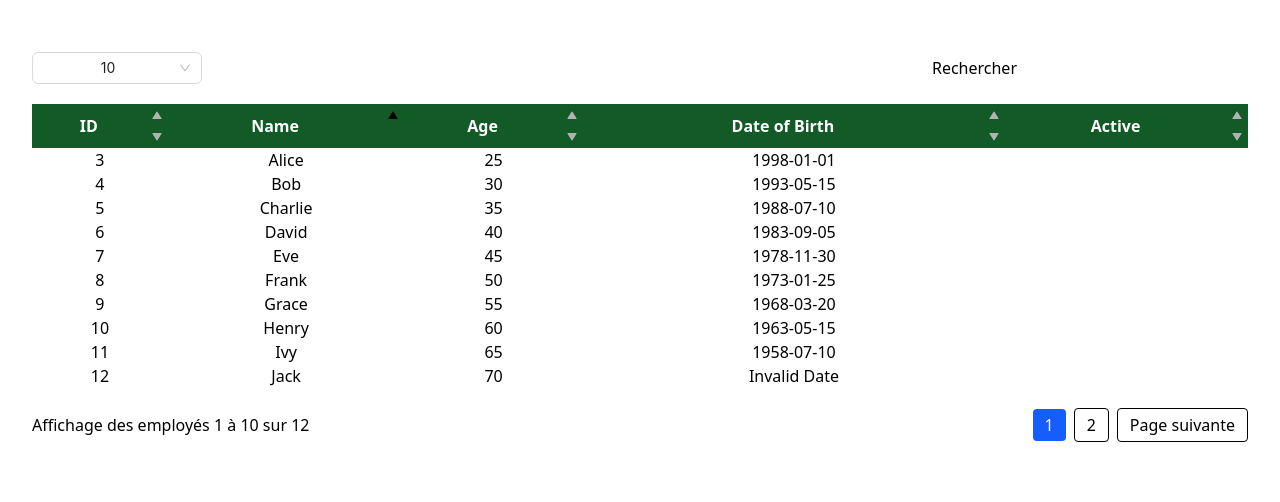
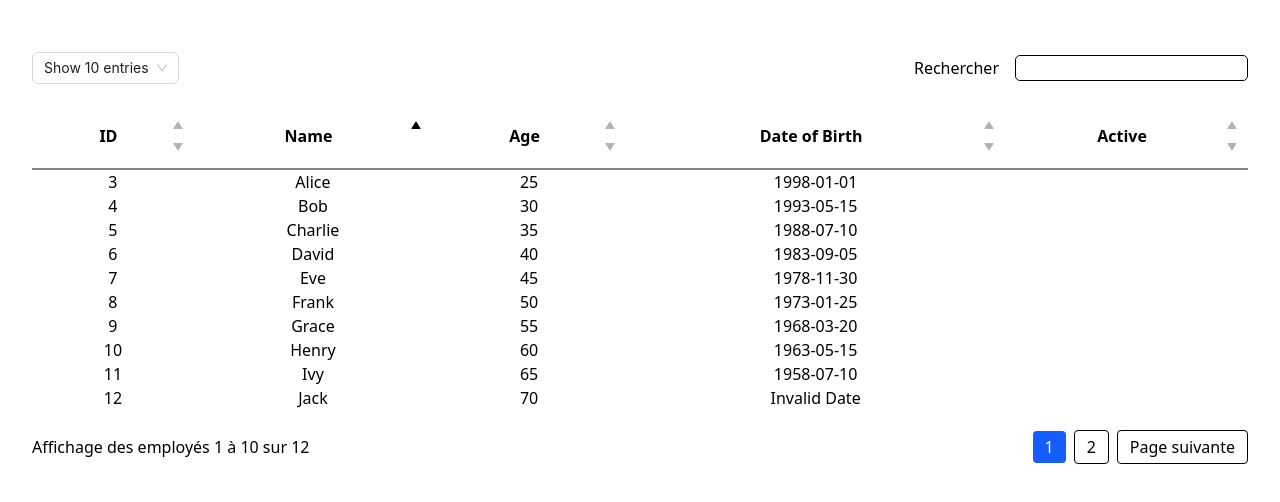
Before and after one commit to zarakeye/react-ts-tab-lib, a React (Vite) app: page / in a window 1280 px wide. Shown: the top 502 px of the page. Built offline with nearby package versions, Linux system fonts and the light colour scheme.

Commit message:
Color by default on hover column header

```diff
--- a/src/App.tsx
+++ b/src/App.tsx
@@ -143,7 +143,7 @@ function App() {
           order: 'asc'
         }
       }
-      globalColumnsClassname='bg-[#105924]/90 hover:bg-[#105924]/60 text-white  overflow-hidden text-ellipsis max-w-xs'
+      // globalColumnsClassname='bg-gray/0 hover:bg-gray/30 overflow-hidden text-ellipsis max-w-xs'
       textContent={{
         searchLabel: 'Rechercher',
         entriesLabel_showReplace: 'Affiche ',
--- a/src/components/Table/Table.tsx
+++ b/src/components/Table/Table.tsx
@@ -23,11 +23,7 @@ export type Column<T> = {
   displayName?: string;
   type: DataType;
   renderer?: (value: T[keyof T]) => ReactNode;
-  specificColumnclassName?: string;
-}
-
-type CSSInlineType = {
-  [key: string]: string
+  specificColumnClassname?: string;
 }
 
 export type TableProps<T> = {
@@ -36,12 +32,11 @@ export type TableProps<T> = {
   onRowHover?: (row: T | null) => void;
   onRowClick?: (row: T | null) => void;
   componentGlobalClassname?: string;
-  sampleLengthSelectorClassname?: string;
   sampleLengthOptionClassname?: string;
   sampleLabelPrefix?: string;
   sampleLabelSuffix?: string;
   sampleOptionsClassname?: string;
-  sampleSelectStyle?: CSSInlineType | null;
+  customSelect?: string;
   searchLabelClassname?: string;
   searchInputClassname?: string;
   tableClassname?: string;
@@ -72,16 +67,16 @@ function Table <T extends Record<string, any>>({
   rows = [],
   onRowHover,
   onRowClick,
-  componentGlobalClassname = '',
-  sampleLabelPrefix = '',
-  sampleLabelSuffix = '',
-  sampleOptionsClassname = '',
-  sampleSelectStyle = null,
-  searchLabelClassname = '',
-  searchInputClassname = '',
-  sampleInfoClassname = '',
-  tableClassname = '',
-  globalColumnsClassname = '',
+  componentGlobalClassname,
+  sampleLabelPrefix = 'Show ',
+  sampleLabelSuffix = ' entries',
+  sampleOptionsClassname,
+  customSelect,
+  searchLabelClassname,
+  searchInputClassname,
+  sampleInfoClassname,
+  tableClassname,
+  globalColumnsClassname,
   sortButtonClassname = { style: '', color: ''},
   activeSortButtonClassname = { style: '', color: ''},
   rowsClassname = '',
@@ -293,7 +288,7 @@ function Table <T extends Record<string, any>>({
   );
 
   const sampleLengthOptions = numberOfDisplayedRows.map((option) => (
-    { value: option, label: <span className={sampleOptionsClassname}>{sampleLabelPrefix ?? 'Show'} {option} {sampleLabelSuffix ?? 'entries'}</span> }
+    { value: option, label: <span className={sampleOptionsClassname}> {`${sampleLabelPrefix ?? 'Show '} ${option} ${sampleLabelSuffix ?? ' entries'}`} </span> }
   ))
 
   return (
@@ -301,8 +296,9 @@ function Table <T extends Record<string, any>>({
       <div className='flex flex-col lg:flex-row items-center justify-between my-5 gap-y-3.5'>
         <div>
           <Select
-            defaultValue={numberOfDisplayedRows[0].toString()}
-            style={sampleSelectStyle ?? { width: 170 }}
+            defaultValue={`Show ${numberOfDisplayedRows[0]} entries`}
+            className={customSelect}
+            // style={sampleSelectStyle ?? { width: 170 }}
             onChange={handleDisplayedEntriesChange}
             options={sampleLengthOptions}
           />
@@ -319,23 +315,24 @@ function Table <T extends Record<string, any>>({
 
       <table className={`w-full ${tableClassname ?? ''}`} role='table'>
         <thead>
-          <tr className={globalColumnsClassname} role='row'>
+          <tr role='row'>
             {columns.map((key, index) => (
               <th
                 key={index}
                 role='columnheader'
-                className={`${globalColumnsClassname ?? 'pl-[18px] pr-[5px] py-[10px] border-b-2 border-b-gray'} ${key.specificColumnclassName ?? ''}`}
+                // className={`${key.specificColumnClassname ?? ''} ${globalColumnsClassname ? globalColumnsClassname : 'pl-[18px] pr-[5px] py-[10px] border-b-2 border-b-gray bg-gray/0 hover:bg-gray/40 '}`}
+
                 ref={columnHeaderRef}
               >
                 <div
-                  className='flex justify-between items-center gap-2.5'
+                  className={`flex justify-between items-center gap-2.5`}
                   onClick={e => handleOrder(e, key.property)}
                 >
-                  <div className='flex items-center w-[100%]'>
+                  <div className={`flex items-center w-[100%] ${key.specificColumnClassname ?? ''} ${globalColumnsClassname ? globalColumnsClassname : 'pl-[18px] pr-[5px] py-[10px] border-b-2 border-b-[#878787]'}  ${globalColumnsClassname ? '' : 'bg-gray/0 hover:bg-[#878787]'}`}>
                     <div className='flex-1 text-center overflow-hidden'>
                       <p
                         ref={columnNameRef}
-                        className='cursor-pointer'
+                        className='whitespace-nowrap cursor-pointer'
                       >
                         {key.displayName ? key.displayName : String(key.property)}
                       </p>
@@ -345,7 +342,7 @@ function Table <T extends Record<string, any>>({
                         ref={ascFilteringButtonRef}
                         className={`w-[12px] h-[12px] transition duration-500 m-[5px]`}
                       >
-                        <svg className={activeOrder?.property === key.property && activeOrder?.order !== 'asc' ? 'hidden' : ''} xmlns="http://www.w3.org/2000/svg" width="12px" height="12px" viewBox="0 -960 960 960" fill={activeOrder?.property === key.property ? activeOrder?.order === 'asc' ? (activeSortButtonClassname.color ?? '#000') : (sortButtonClassname.color ?? '') : '#b3b2b2'} >
+                        <svg className={activeOrder?.property === key.property && activeOrder?.order !== 'asc' ? 'hidden' : ''} xmlns="http://www.w3.org/2000/svg" width="12px" height="12px" viewBox="0 -960 960 960" fill={activeOrder?.property === key.property ? activeOrder?.order === 'asc' ? (activeSortButtonClassname.color ?? '#000') :  '' : '#b3b2b2'} >
                           <path d="M152-160q-23 0-35-20.5t1-40.5l328-525q12-19 34-19t34 19l328 525q13 20 1 40.5T808-160H152Z"/>
                         </svg>
                       </div>
@@ -366,7 +363,7 @@ function Table <T extends Record<string, any>>({
             ))}
           </tr>
         </thead>
-        <tbody className='pb-2.5 overflow-y-auto'>
+        <tbody className='pb-2.5 overflow-y-auto border-b-[#878787]'>
           {displayedSample.length > 0
             ? displayedSample.map((row: T, rowIndex: number): ReactNode => (
               <tr
@@ -396,9 +393,13 @@ function Table <T extends Record<string, any>>({
                   <td title={`id: ${row.id}`}
                     key={colIndex}
                     role='cell'
-                    className={`px-[5px] truncate ${cellClassname}`}
+                    className={cellClassname ?? 'px-[5px] border-b-solid last:border-b-2 last:border-[#878787]'}
                   >
-                    {columns[colIndex].renderer ? columns[colIndex].renderer(row[column.property]) : row[column.property] as ReactNode}
+                    <div
+
+                    >
+                      {columns[colIndex].renderer ? columns[colIndex].renderer(row[column.property]) : row[column.property] as ReactNode}
+                    </div>
                   </td>
                 ))}
               </tr>
```
